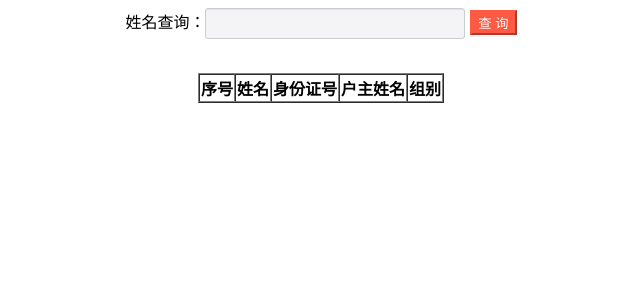
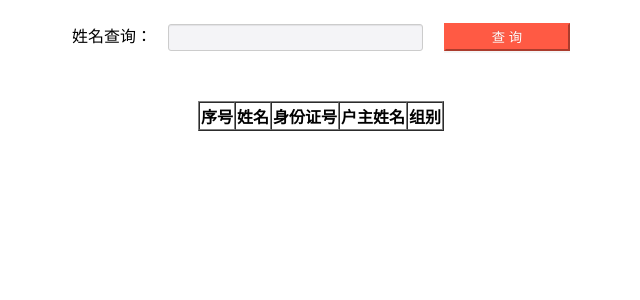
Before and after one commit to 18727060063/dj_study, a Django app: page / in a window 1280 px wide. Shown: the top 300 px of the page, without its empty margins (319-959 px from the left). Run offline with Django 3.2, Linux system fonts and the light colour scheme; lists and menus that the app fills with data are empty.

Commit message:
更新查询

```diff
--- a/templates/index.html
+++ b/templates/index.html
@@ -97,10 +97,10 @@
     .tl-price-input{
         width: 20%;
         border: 1px solid #ccc;
-        padding: 7px 0;
+        padding: 5px 0;
+        margin: 16px;
         background: #F4F4F7;
         border-radius: 3px;
-        padding-left:5px;
         -webkit-box-shadow: inset 0 1px 1px rgba(0,0,0,.075);
         box-shadow: inset 0 1px 1px rgba(0,0,0,.075);
         -webkit-transition: border-color ease-in-out .15s,-webkit-box-shadow ease-in-out .15s;
@@ -109,17 +109,19 @@
     }
     .ant-btn-red {
         color: #fff;
+        width: 10%;
+        height: 28px;
         background-color: #FF5A44;
         border-color: #FF5A44;
         margin-left: 5px;
         text-shadow: 0 -1px 0 rgba(0,0,0,0.12);
-        -webkit-box-shadow: 0 2px 0 rgba(0,0,0,0.045);
-        box-shadow: 0 2px 0 rgba(0,0,0,0.045);
+        -webkit-box-shadow: 0 2px 0 rgba(0,0,0,0.040);
+        box-shadow: 0 2px 0 rgba(0,0,0,0.040);
     }
 </style>
 <body>
-姓名查询：<input id="query_by_name" class="tl-price-input"/><button id="query_by_name_btn" class="ant-btn-red" onclick="query()">查  询</button>
-<div id="msg_div" style="visibility: hidden">正在查询中,请等待...</div>
+<div>姓名查询：<input id="query_by_name" class="tl-price-input"/><button id="query_by_name_btn" class="ant-btn-red" onclick="query()">查  询</button>
+<div id="msg_div" style="visibility: hidden">正在查询中,请等待...</div></div>
 <div class="table-container">
     <table border="1" cellspacing="0" style="margin: auto; margin-top: 10px">
         <thead>
```
